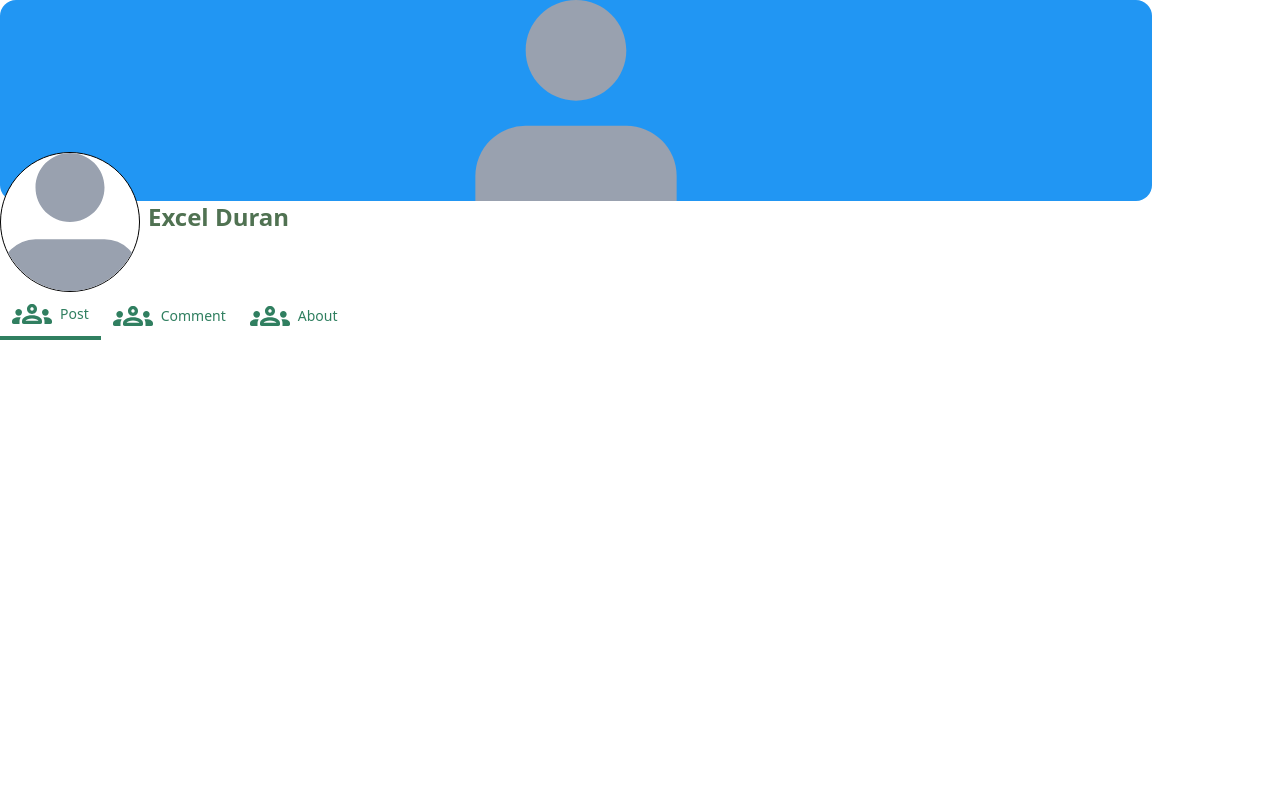
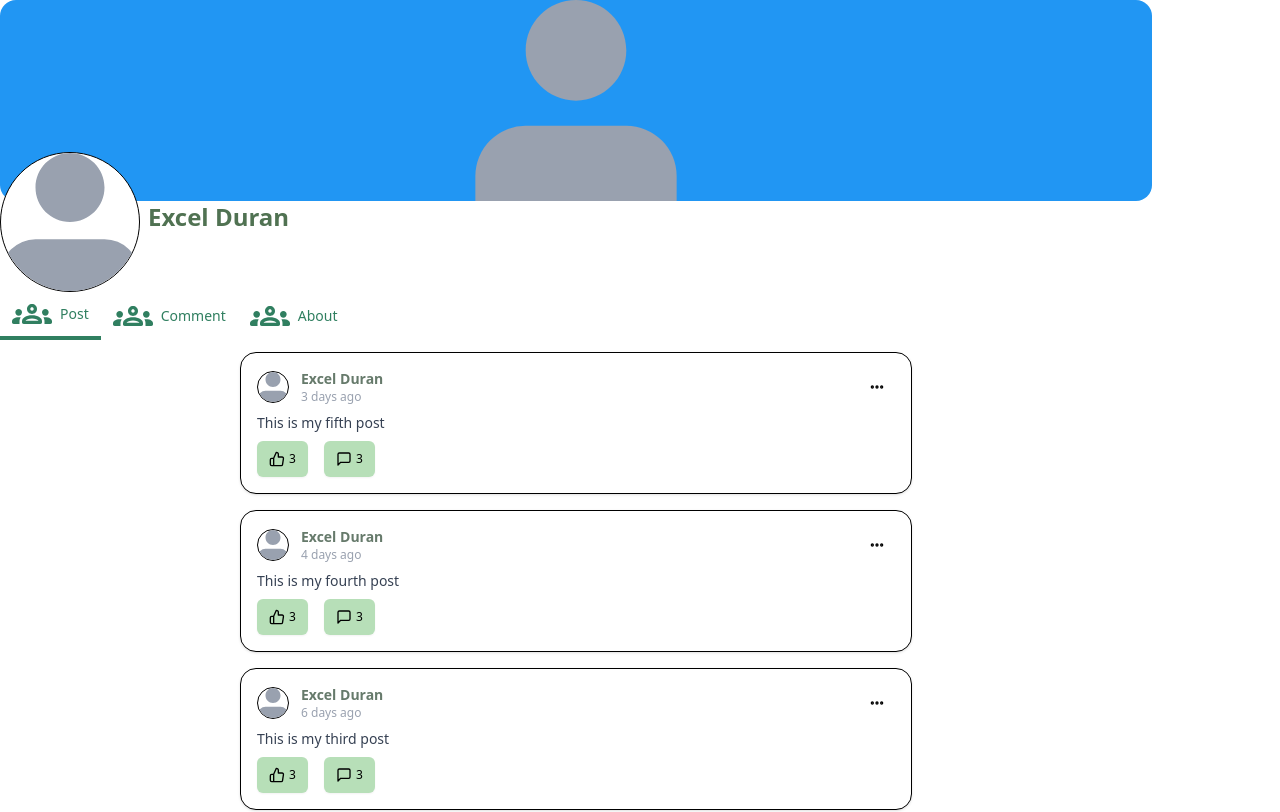
Before and after one commit to kemdav/Tambayan, a Next.js app: page /test/student-profile-test in a window 1280 px wide. Shown: the top 812 px of the page. Built offline with nearby package versions, Linux system fonts and the light colour scheme.

Commit message:
feat: added comment historyh

```diff
--- a/src/app/(student-view)/(student-dashboard)/profile/page.tsx
+++ b/src/app/(student-view)/(student-dashboard)/profile/page.tsx
@@ -10,7 +10,7 @@ export default function TagComponentTestPage() {
 
   return (
     <main className="w-full grid place-items-center">
-        <div className="h-dvh w-full max-w-6xl ">
+        <div className="h-dvh w-full max-w-3xl ">
             <StudentProfileHeader isEditable={false}></StudentProfileHeader>
             <StudentProfileCard className="h-1/2"
             myButtons={myButtons}
--- a/src/app/(student-view)/(student-dashboard)/sideNavBarWrapper.tsx
+++ b/src/app/(student-view)/(student-dashboard)/sideNavBarWrapper.tsx
@@ -57,7 +57,7 @@ export const myButtons: ButtonConfig[] = [
   export default function StudentVerticalNavigation({children}: Props){
     return (
       <div className="relative flex h-dvh">
-        <div className="absolute z-20">
+        <div className="z-20 fixed">
           <SideBar></SideBar>
         </div>
         <div className="grow flex">
--- a/src/app/components/ui/student-view-ui/student-profile-card.tsx
+++ b/src/app/components/ui/student-view-ui/student-profile-card.tsx
@@ -2,6 +2,10 @@
 import HorizontalNavBar from "../general/horizontal-navigation-bar-component";
 import { ButtonConfig } from "../general/button-type";
 import { Button } from "../general/button";
+import { DisplayPostComponent } from "../general/display-post-component";
+import type { Poster, Commenter } from '@/lib/types/types';
+import { CommentComponent } from "../general/comment-component";
+import CommentToOrgCard from "../general/comment-toOrg-card";
 
 interface Props extends studentProps {
     className?: string;
@@ -52,6 +56,140 @@ const AboutPage = ({studentId, studentCourse, studentEmail, studentYear, student
     );
 }
 
+export const Posts: Poster[] = [
+    {
+        postID:"1942",
+        posterName:"Excel Duran",
+        daysSincePosted:3,
+        content:"This is my fifth post",
+        likes:3,
+        comments:3,
+    },
+    {
+        postID:"2343",
+        posterName:"Excel Duran",
+        daysSincePosted:4,
+        content:"This is my fourth post",
+        likes:3,
+        comments:3,
+    },
+    {
+        postID:"5742",
+        posterName:"Excel Duran",
+        daysSincePosted:6,
+        content:"This is my third post",
+        likes:3,
+        comments:3,
+    },
+    {
+        postID:"2341",
+        posterName:"Excel Duran",
+        daysSincePosted:8,
+        content:"This is my second post",
+        likes:3,
+        comments:3,
+    },
+    {
+        postID:"572142",
+        posterName:"Excel Duran",
+        daysSincePosted:10,
+        content:"This is my first post",
+        likes:3,
+        comments:3,
+    }
+  ];
+
+
+const PostPage = () => {
+    return (
+        <div className="mt-3">
+            {Posts.length === 0 ? (<p>No users found</p>) : (
+                <ul className="space-y-4">
+                    {Posts.map((Posts) => (
+                        <DisplayPostComponent key={Posts.postID} posterName={Posts.posterName}
+                        daysSincePosted={Posts.daysSincePosted}
+                        content={Posts.content}
+                        likes={Posts.likes}
+                        comments={Posts.comments}/>
+                    ))}
+                </ul>
+            )}
+        </div>
+    );
+}
+
+export const Comments: Commenter[] = [
+    {
+        commentID:"1942",
+        postTitle:"This is a test.",
+        organizationPosted:"ICPEP",
+        commenterName:"Excel Duran",
+        daysSinceCommented:3,
+        content:"This is my fifth comment",
+        likes:3,
+        comments:3,
+    },
+    {
+        commentID:"2343",
+        postTitle:"This is a test.",
+        organizationPosted:"ICPEP",
+        commenterName:"Excel Duran",
+        daysSinceCommented:4,
+        content:"This is my fourth comment",
+        likes:3,
+        comments:3,
+    },
+    {
+        commentID:"5742",
+        postTitle:"This is a test.",
+        organizationPosted:"ICPEP",
+        commenterName:"Excel Duran",
+        daysSinceCommented:6,
+        content:"This is my third comment",
+        likes:3,
+        comments:3,
+    },
+    {
+        commentID:"2341",
+        postTitle:"This is a test.",
+        organizationPosted:"ICPEP",
+        commenterName:"Excel Duran",
+        daysSinceCommented:8,
+        content:"This is my second comment",
+        likes:3,
+        comments:3,
+    },
+    {
+        commentID:"572142",
+        postTitle:"This is a test.",
+        organizationPosted:"ICPEP",
+        commenterName:"Excel Duran",
+        daysSinceCommented:10,
+        content:"This is my first comment",
+        likes:3,
+        comments:3,
+    }
+  ];
+
+const CommentPage = () => {
+    return (
+        <div className="mt-3">
+            {Posts.length === 0 ? (<p>No users found</p>) : (
+                <ul className="space-y-4">
+                    {Comments.map((Comments) => (
+                        <CommentToOrgCard key={Comments.commentID}
+                        commenterName={Comments.commenterName}
+                        daysSinceCommented={Comments.daysSinceCommented}
+                        replyText={Comments.content}
+                        postTitle={Comments.postTitle}
+                        postOrg={Comments.organizationPosted}/>
+                    ))}
+                </ul>
+            )}
+        </div>
+    );
+}
+
 
 export default function StudentProfileCard({ className, myButtons, selectedButtonId, onButtonSelect,studentId, studentCourse, studentEmail, studentYear, studentJoinDate, studentEventsJoined, studentTotalOrg  }: Props) {
     const combinedClassName = `flex flex-col ${className || ''}`;
@@ -60,6 +198,8 @@ export default function StudentProfileCard({ className, myButtons, selectedButto
         <div className={combinedClassName}>
             <HorizontalNavBar myButtons={myButtons} selectedButtonId={selectedButtonId} onButtonSelect={onButtonSelect}></HorizontalNavBar>
             {selectedButtonId === "about" && <AboutPage studentId={studentId} studentCourse={studentCourse} studentEmail={studentEmail} studentYear={studentYear} studentJoinDate={studentJoinDate} studentEventsJoined={studentEventsJoined} studentTotalOrg={studentTotalOrg}/>}
+            {selectedButtonId === "post" && <PostPage></PostPage>}
+            {selectedButtonId === "comment" && <CommentPage></CommentPage>}
         </div>
     );
 }
--- a/src/app/globals.css
+++ b/src/app/globals.css
@@ -63,6 +63,10 @@
   --color-action-moss-green: #358163;
 }
 
+html {
+  scrollbar-gutter: stable;
+}
+
 /* Hide the default browser "reveal password" icon */
 input[type="password"]::-ms-reveal,
 input[type="password"]::-webkit-password-reveal-button {
--- /dev/null
+++ b/src/lib/types/types.ts
@@ -0,0 +1,19 @@
+export interface Poster {
+    postID:string;
+    posterName: string;
+    daysSincePosted: number;
+    content: string;
+    likes: number;
+    comments: number;
+}
+
+export interface Commenter {
+    commentID:string;
+    postTitle:string;
+    organizationPosted:string;
+    commenterName: string;
+    daysSinceCommented: number;
+    content: string;
+    likes: number;
+    comments: number;
+}
```
Lines whose indentation alone changed are shown as unchanged.
